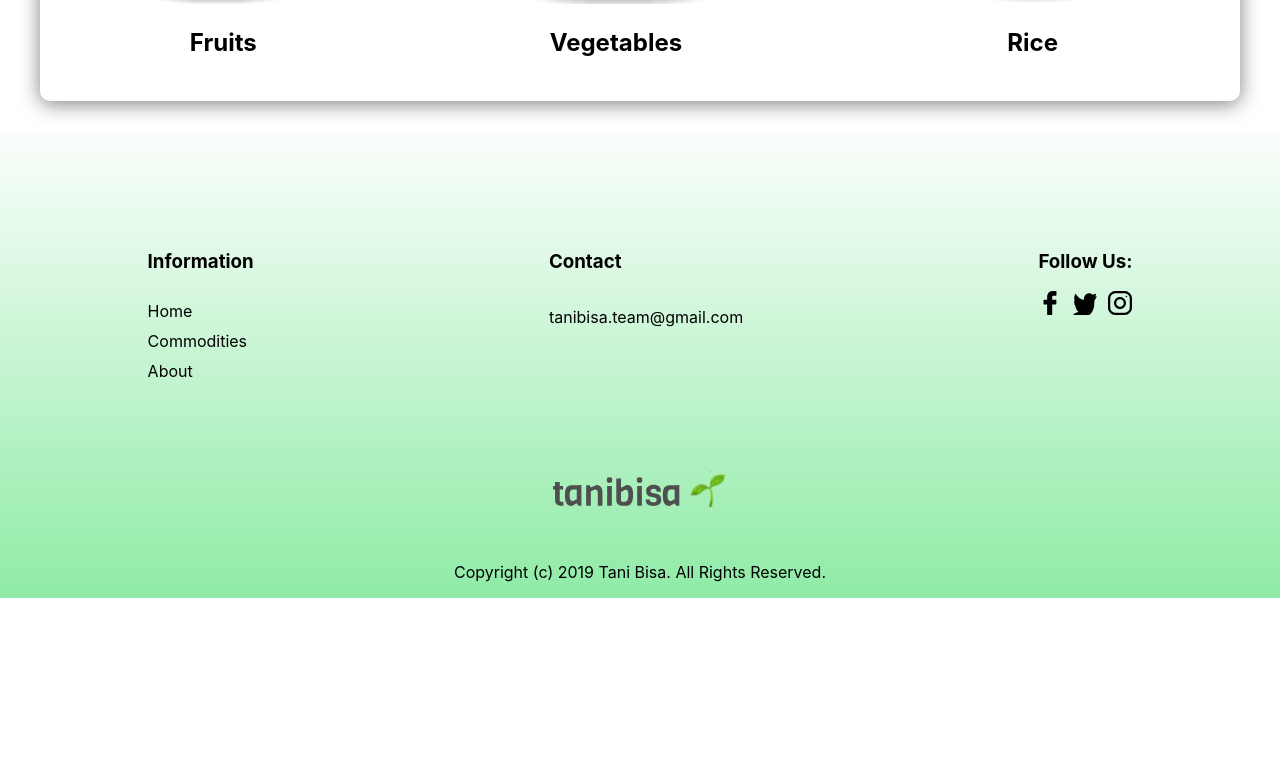
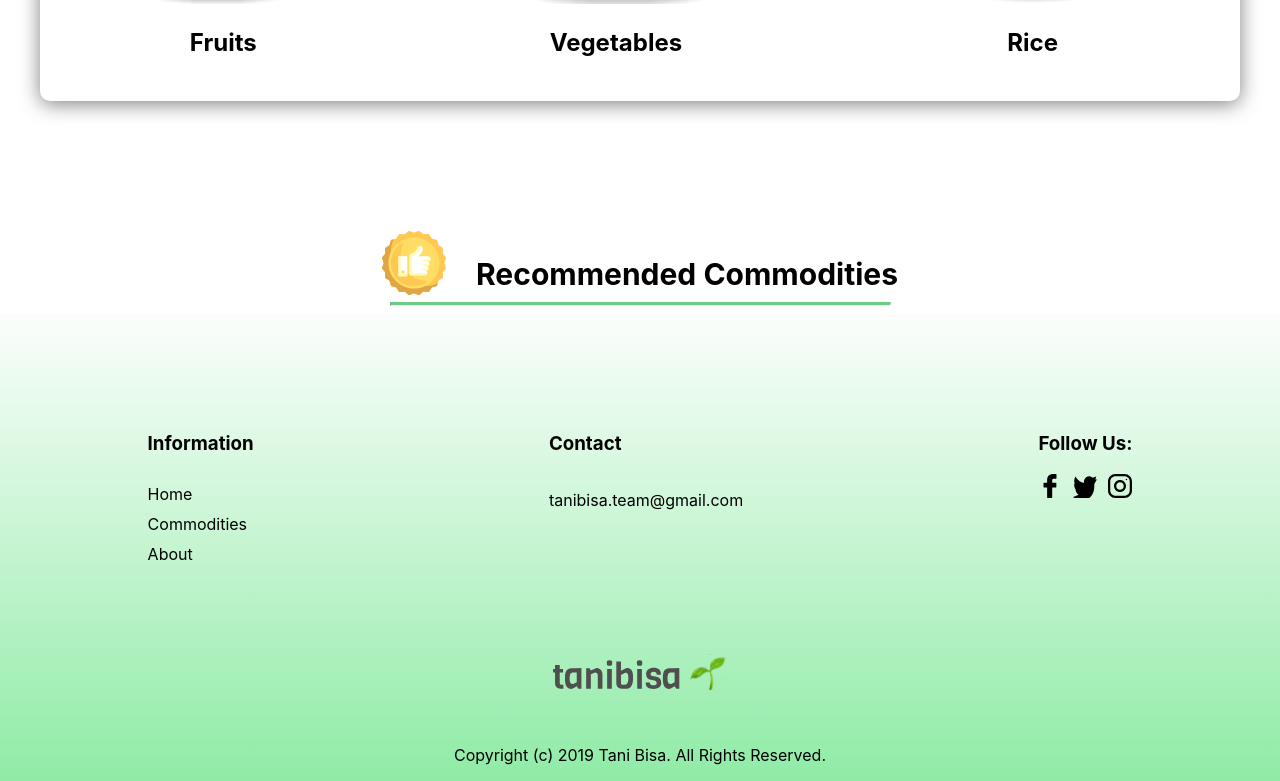
Before and after one commit to jobegood49/tanibisa-frontend, a React (Create React App) app: page / in a window 1280 px wide. Shown: the part 976-1757 px from the top of the page. Before the commit the page ends 1574 px from the top, so only its background shows below. Built offline with nearby package versions, Linux system fonts and the light colour scheme; no server answers; a web font is replaced by a local one.

Commit message:
import reccomended icon & implement title for recommended component

```diff
--- /dev/null
+++ b/src/components/RecommendedCommodities.js
@@ -0,0 +1,79 @@
+import React, { Component } from 'react';
+import styled from 'styled-components';
+
+class RecommendedCommodities extends Component {
+  constructor() {
+    super();
+    this.state = {
+      commodities: [
+        {
+          id: 1,
+          title: 'Red Apple',
+          description: 'The description of the red apple',
+          image: 'image of the red apple'
+        },
+        {
+          id: 2,
+          title: 'Green Mongo',
+          description: 'Description of the green mongo',
+          image: 'image of the green mongo'
+        },
+        {
+          id: 3,
+          title: 'Yellow Banana',
+          description: 'Description of the yellow banana',
+          image: 'image of the yellow banana'
+        }
+      ]
+    };
+  }
+  render() {
+    const Section = styled.section`
+      display: flex;
+      justify-content: center;
+      flex-direction: column;
+      align-items: center;
+    `;
+
+    const TitleDiv = styled.div`
+      display: flex;
+      flex-direction: column;
+      margin-top: 100px;
+    `;
+
+    const Title = styled.div`
+      display: flex;
+      justify-content: center;
+    `;
+
+    const TitleIcon = styled.img`
+      height: 64px;
+      width: 64px;
+      margin-right: 30px;
+    `;
+
+    const StyledH1 = styled.h1`
+      font-size: 30px;
+    `;
+
+    const StyledHr = styled.hr`
+      margin-top: -15px;
+      width: 499px;
+      border-top: 3px solid #6dcc84;
+    `;
+
+    return (
+      <Section>
+        <TitleDiv>
+          <Title>
+            <TitleIcon src="/assets/images/recommended-icon.svg" alt="" />
+            <StyledH1>Recommended Commodities</StyledH1>
+          </Title>
+          <StyledHr />
+        </TitleDiv>
+      </Section>
+    );
+  }
+}
+
+export default RecommendedCommodities;
--- a/src/pages/Home.js
+++ b/src/pages/Home.js
@@ -2,6 +2,7 @@ import React, { Component } from 'react';
 import Navigation from '../components/Navigation';
 import Jumbotron from '../components/Jumbotron';
 import Categories from '../components/Categories';
+import RecommendedCommodities from '../components/RecommendedCommodities';
 import Footer from '../components/Footer';
 
 class Home extends Component {
@@ -11,6 +12,7 @@ class Home extends Component {
         <Navigation />
         <Jumbotron />
         <Categories />
+        <RecommendedCommodities />
         <Footer />
       </div>
     );
```
Also changed, not shown: public/assets/images/recommended-icon.svg (added).
